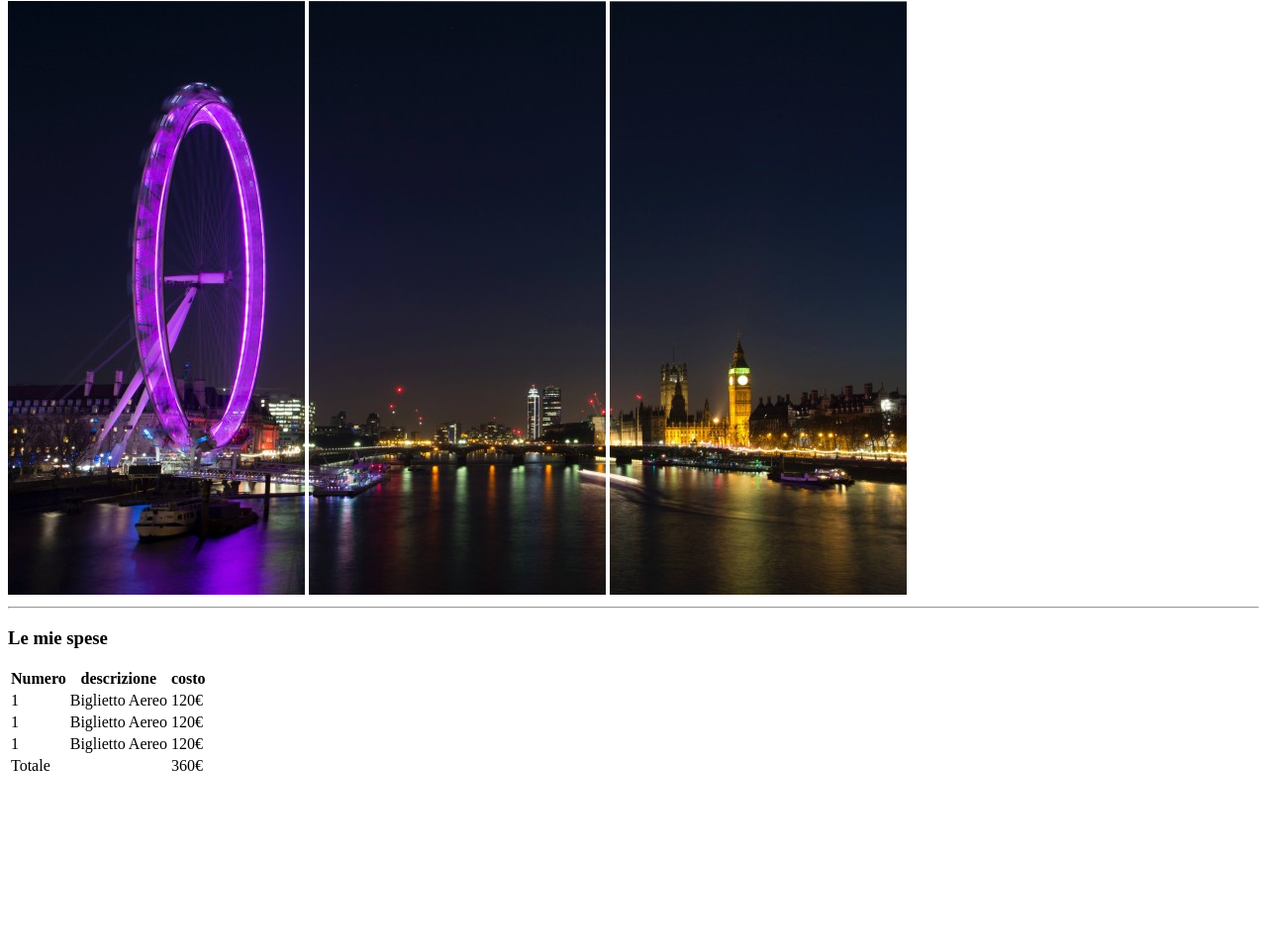
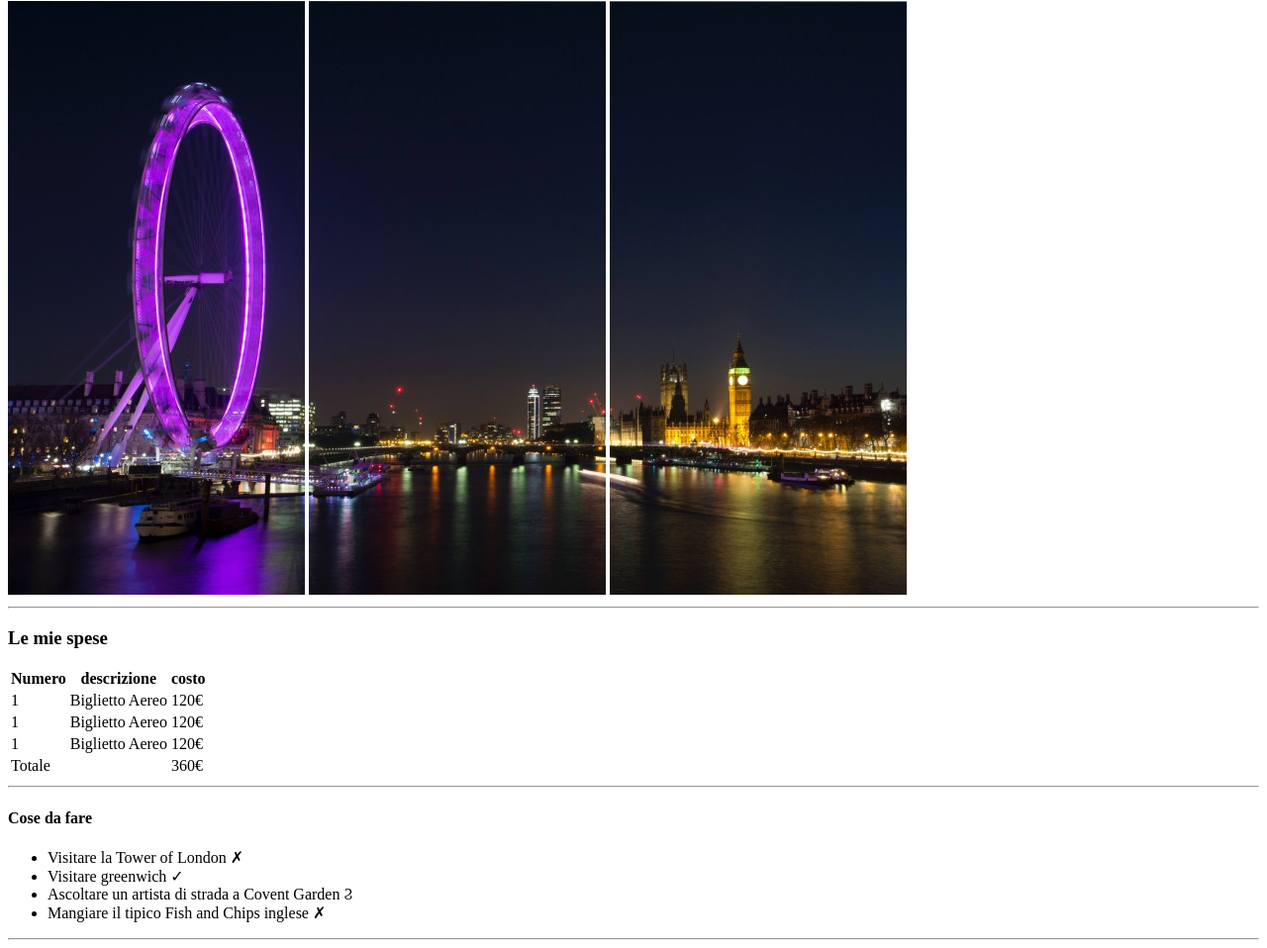
Before and after one commit to DanieleConsoli97/html-london-trip, a plain HTML site: page index.html in a window 1280 px wide. Shown: the part 79-1037 px from the top of the page at 99% size. Before the commit the page ends 873 px from the top, so only its background shows below. Drawn offline with Linux system fonts and the light colour scheme.

Commit message:
Add: Dot list

```diff
--- a/index.html
+++ b/index.html
@@ -52,9 +52,20 @@
                 </tr>
         </tbody>
 
-
         </tbody>
         </table>
 
+    <hr>
+    <h4>Cose da fare</h4>
+   <!-- add dot list -->
+    <ul>
+        <li>Visitare la Tower of London &#10007 </li>
+        <li>Visitare greenwich &#10003 </li>
+        <li>Ascoltare un artista di strada a Covent Garden &#1000 </li>
+        <li>Mangiare il tipico Fish and Chips inglese &#10007 </li>
+    </ul>
+<hr>
+
+
 </body>
 </html>
```
Lines whose indentation alone changed are shown as unchanged.
